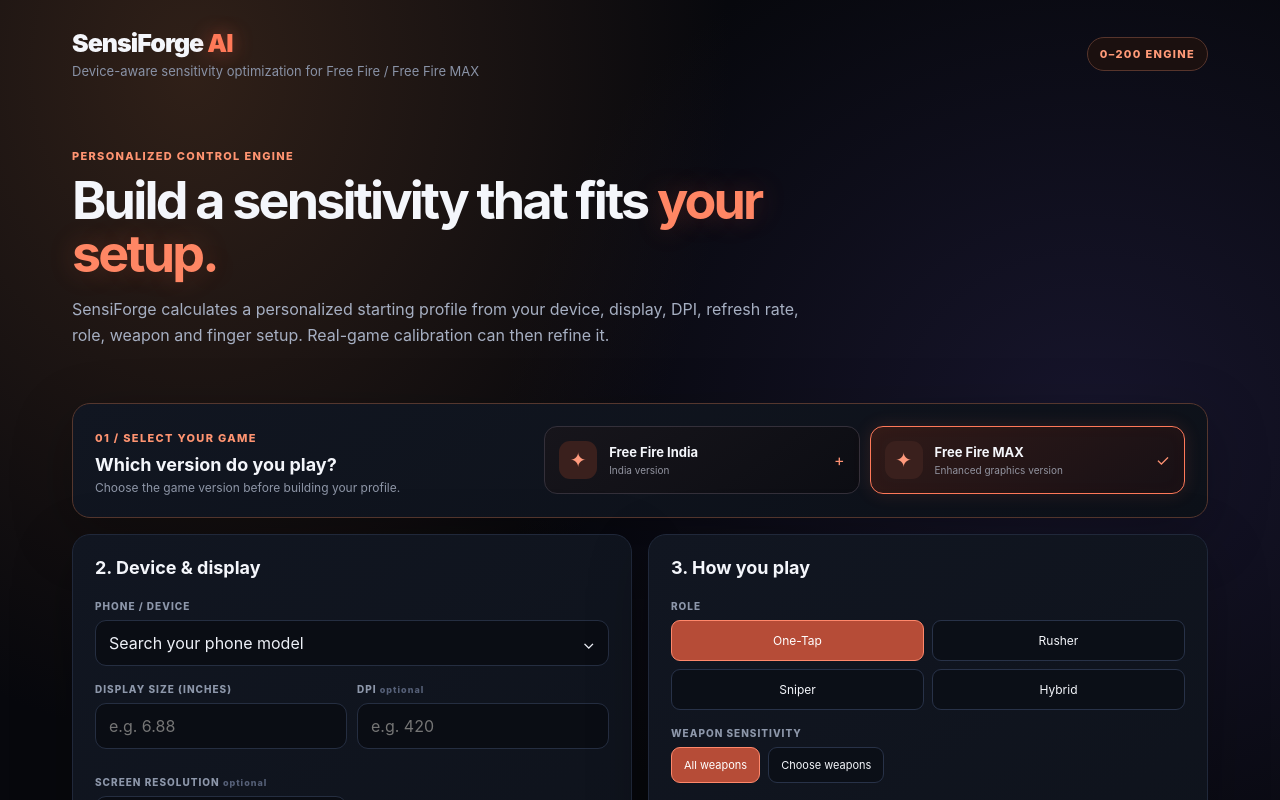
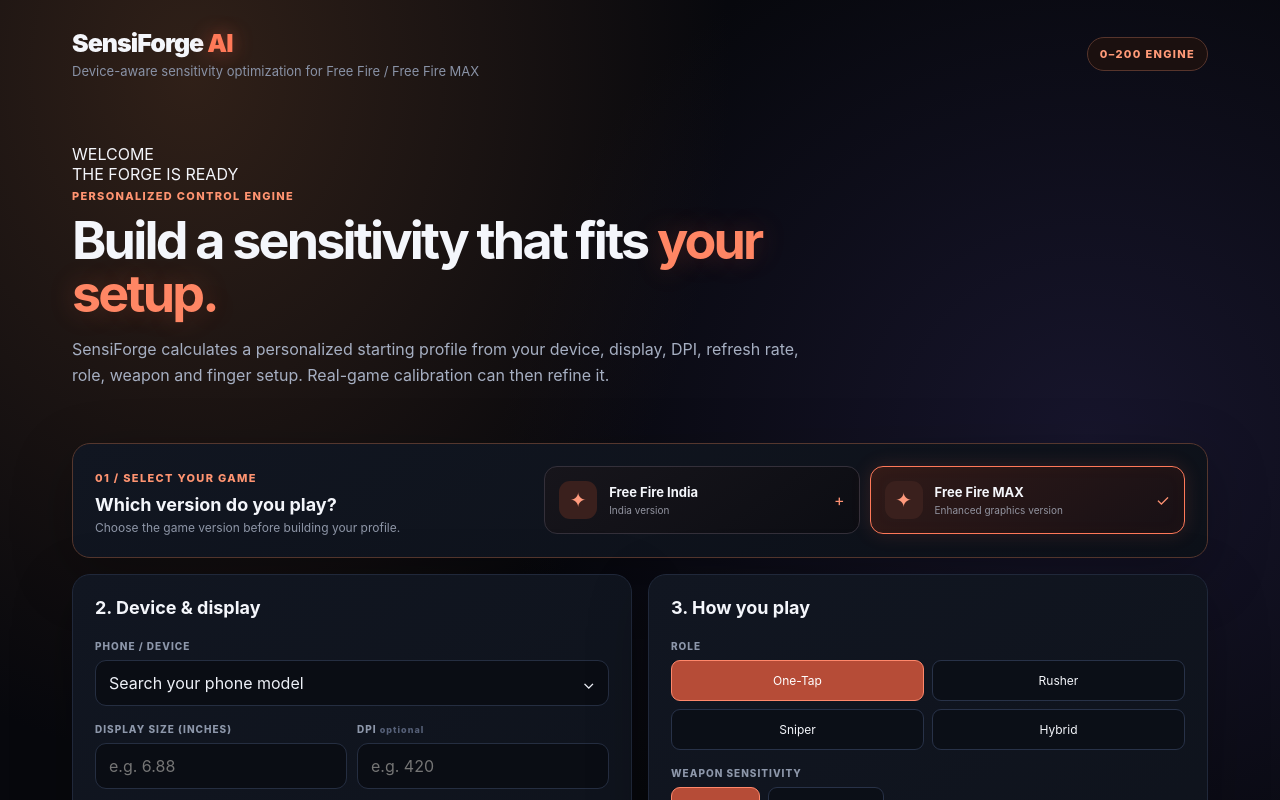
Before and after one commit to MIRZA123-lab/SensiForge-AI, a React (Vite) app: page / in a window 1280 px wide. Shown: the top 800 px of the page. Built offline with nearby package versions, Linux system fonts and the light colour scheme.

Commit message:
Add cinematic metallic red letter-by-letter welcome animation

```diff
--- a/src/main.jsx
+++ b/src/main.jsx
@@ -536,6 +536,14 @@
       <main>
         <section className="hero">
           <div>
+            <div className="welcomeAnime" aria-label="Welcome to SensiForge">
+              <div className="welcomeLetters">
+                {Array.from("WELCOME").map((letter, index) => (
+                  <span key={index} style={{ "--letter-index": index }}>{letter}</span>
+                ))}
+              </div>
+              <span className="welcomeSubline">THE FORGE IS READY</span>
+            </div>
             <span className="eyebrow">
               PERSONALIZED CONTROL ENGINE
             </span>
```
